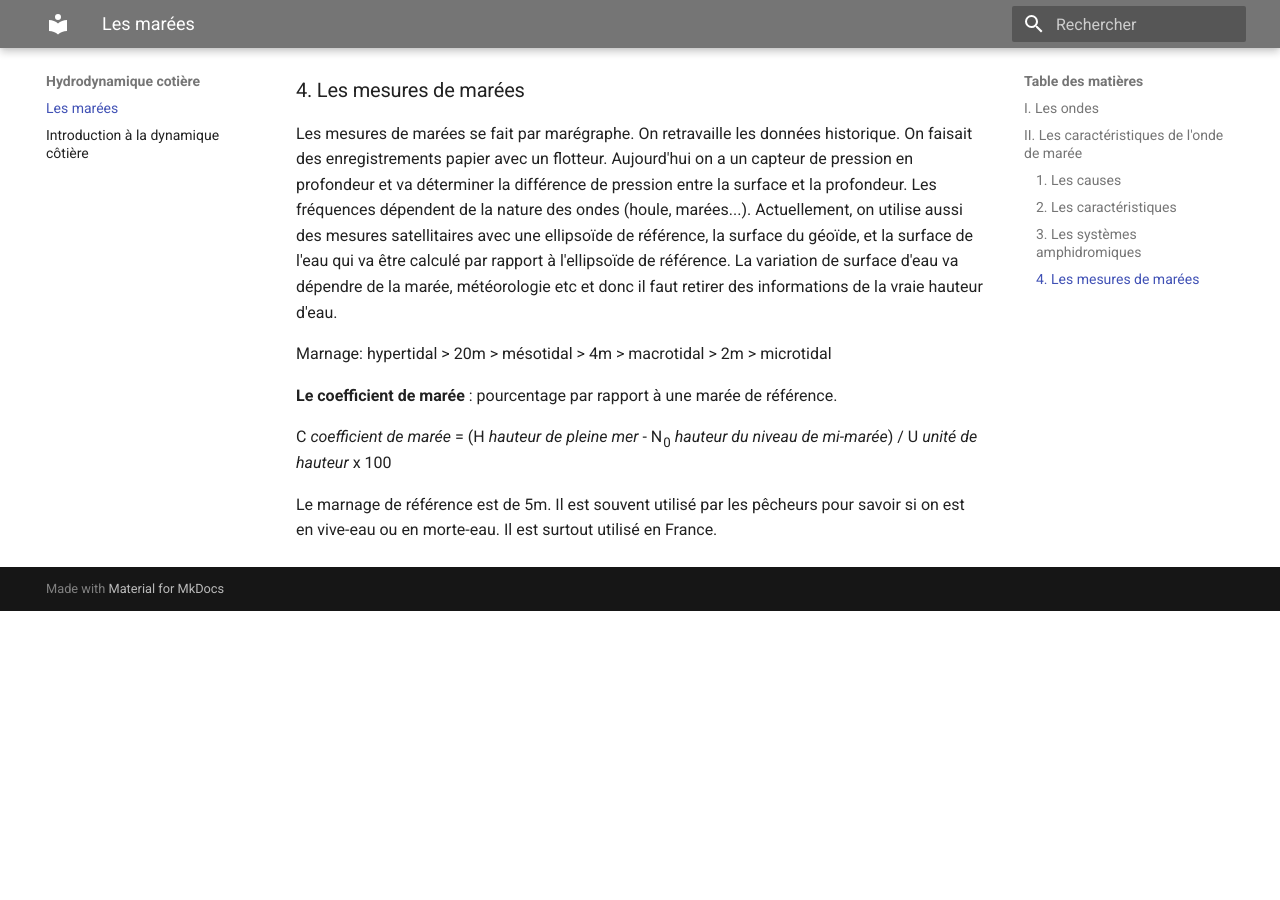
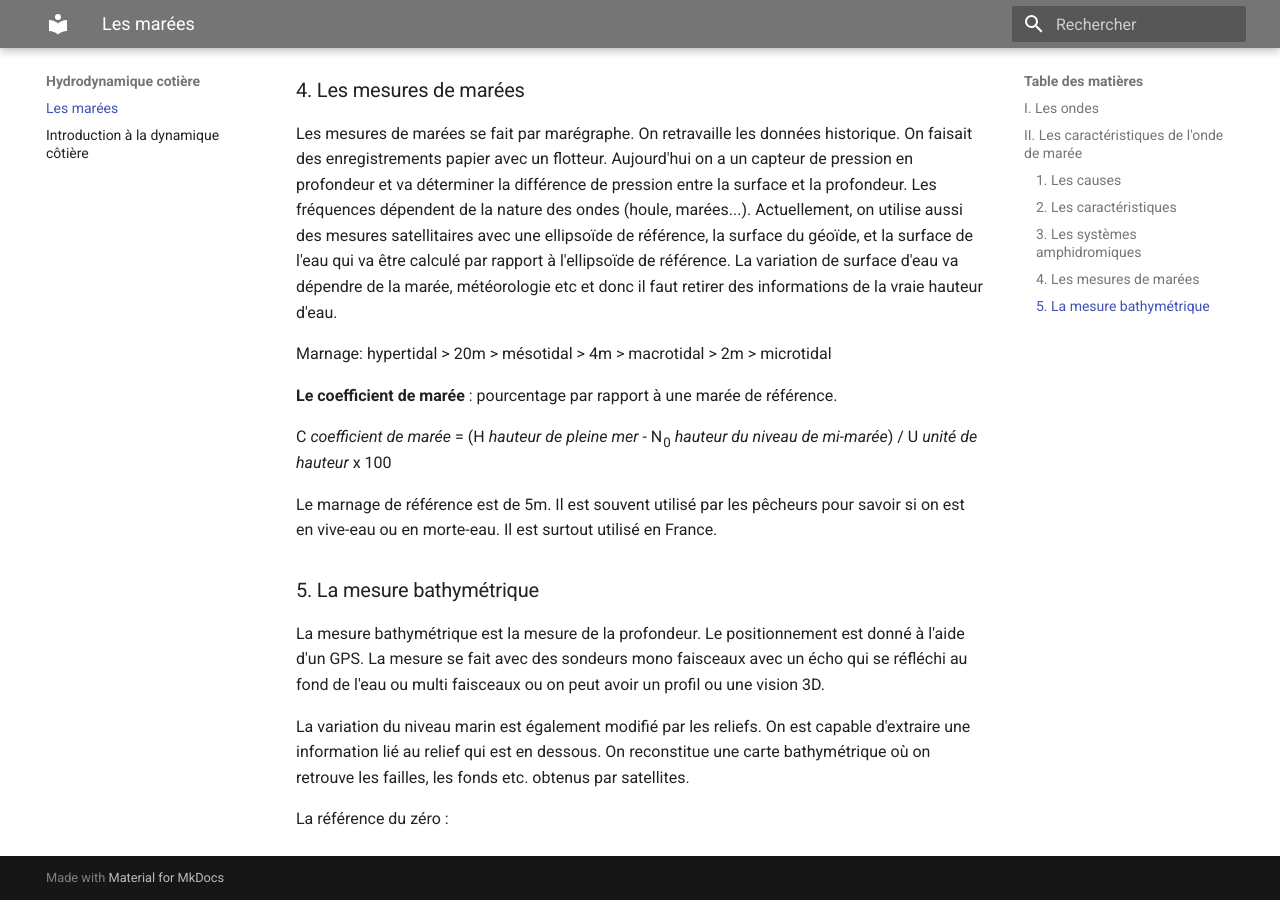
Before and after one commit to Lizeem/L3STcours, an MkDocs documentation site: the page built from Docs/Hydrodynamique cotière/Les marées.md, in a window 1280 px wide and 900 px high, scrolled down 1956 px. Built offline with MkDocs 1.6.1 and Material for MkDocs 9.7.7, drawn with Linux system fonts in a browser that asks for light colours; before the commit the page ends 2567 px from its top, so only the background shows below that.

Commit message:
Update marée

```diff
--- a/Docs/Hydrodynamique cotière/Les marées.md
+++ b/Docs/Hydrodynamique cotière/Les marées.md
@@ -57,3 +57,11 @@ Marnage: hypertidal > 20m  > mésotidal > 4m  > macrotidal > 2m > microtidal
 C *coefficient de marée* = (H *hauteur de pleine mer* - N<sub>0</sub> *hauteur du niveau de mi-marée*) / U *unité de hauteur* x 100
 
 Le marnage de référence est de 5m. Il est souvent utilisé par les pêcheurs pour savoir si on est en vive-eau ou en morte-eau. Il est surtout utilisé en France.
+
+### 5. La mesure bathymétrique
+
+La mesure bathymétrique est la mesure de la profondeur. Le positionnement est donné à l'aide d'un GPS. La mesure se fait avec des sondeurs mono faisceaux avec un écho qui se réfléchi au fond de l'eau ou multi faisceaux ou on peut avoir un profil ou une vision 3D.
+
+La variation du niveau marin est également modifié par les reliefs. On est capable d'extraire une information lié au relief qui est en dessous. On reconstitue une carte bathymétrique où on retrouve les failles, les fonds etc. obtenus par satellites.
+
+La référence du zéro :
```
